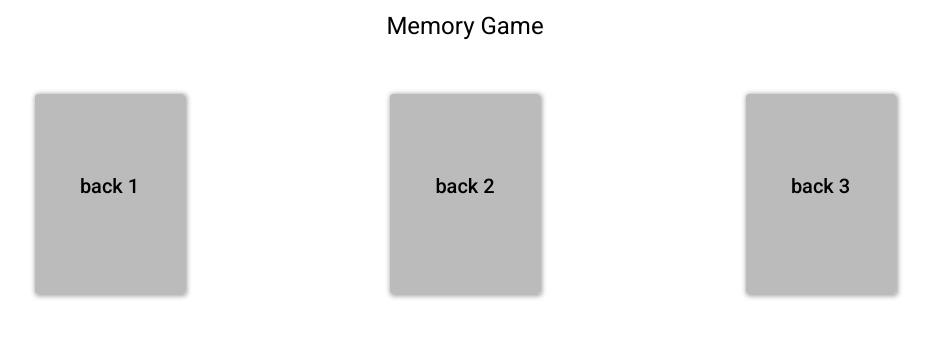
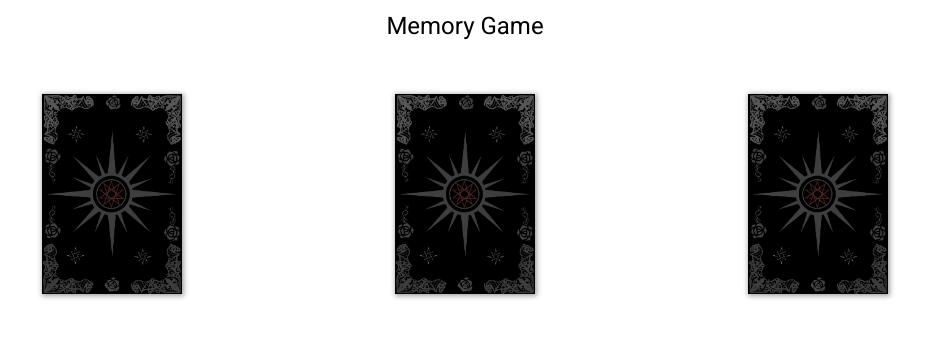
Before and after one commit to ArthurTerozendi/memory-game, an Angular app: page / in a window 1280 px wide. Shown: the top 338 px of the page, without its empty margins (175-1107 px from the left). Built offline with nearby package versions, Linux system fonts and the light colour scheme.

Commit message:
card back img

```diff
--- a/src/app/app.component.html
+++ b/src/app/app.component.html
@@ -4,7 +4,6 @@
 <div class="content">
   <app-card
     *ngFor="let card of cards"
-    [backsideContent]="card.back"
     [frontsideContent]="card.front"
   ></app-card>
 </div>
--- a/src/app/app.component.ts
+++ b/src/app/app.component.ts
@@ -9,16 +9,13 @@ export class AppComponent {
   title = 'memory-game';
   cards = [
     {
-      back: 'back 1',
-      front: 'front 1'
+      front: 'front 1',
     },
     {
-      back: 'back 2',
-      front: 'front 2'
+      front: 'front 2',
     },
     {
-      back: 'back 3',
-      front: 'front 3'
+      front: 'front 3',
     },
   ];
 }
--- a/src/app/components/card/card.component.html
+++ b/src/app/components/card/card.component.html
@@ -1,7 +1,10 @@
 <div class="card">
   <div class="card-inner" (click)="flipCard()" [@flipState]="flippedCard">
     <div class="content card-back">
-      <h2>{{ backsideContent }}</h2>
+      <img
+        src="assets/card_back.jpg"
+        alt="card back"
+      />
     </div>
     <div class="content card-front">
       <h2>{{ frontsideContent }}</h2>
--- a/src/app/components/card/card.component.scss
+++ b/src/app/components/card/card.component.scss
@@ -1,5 +1,5 @@
 .card {
-    width: 150px;
+    width: 140px;
     height: 200px;
     background-color: transparent;
     perspective: 1000px;
@@ -15,7 +15,6 @@
     transition: transform 0.8s;
     transform-style: preserve-3d;
     box-shadow: 1px 1px 5px 1px #12121266;
-    border-radius: 3px;
 }
 
 .content {
@@ -27,7 +26,6 @@
     display: flex;
     justify-content: center;
     align-items: center;
-    border-radius: 3px;
 }
 
 .card-back {
@@ -36,7 +34,12 @@
 }
 
 .card-front {
-    background-color: dodgerblue;
+    background-color: #212121;
     color: white;
     transform: rotateY(180deg);
 }
+
+img {
+    width: 100%;
+    height: 100%;
+}
--- a/src/app/components/card/card.component.ts
+++ b/src/app/components/card/card.component.ts
@@ -31,7 +31,6 @@ import {
   ],
 })
 export class CardComponent implements OnInit {
-  @Input() backsideContent = '';
   @Input() frontsideContent = '';
   flippedCard = 'inactive';
   constructor() {}
```
Also changed, not shown: src/assets/card_back.jpg (added).
